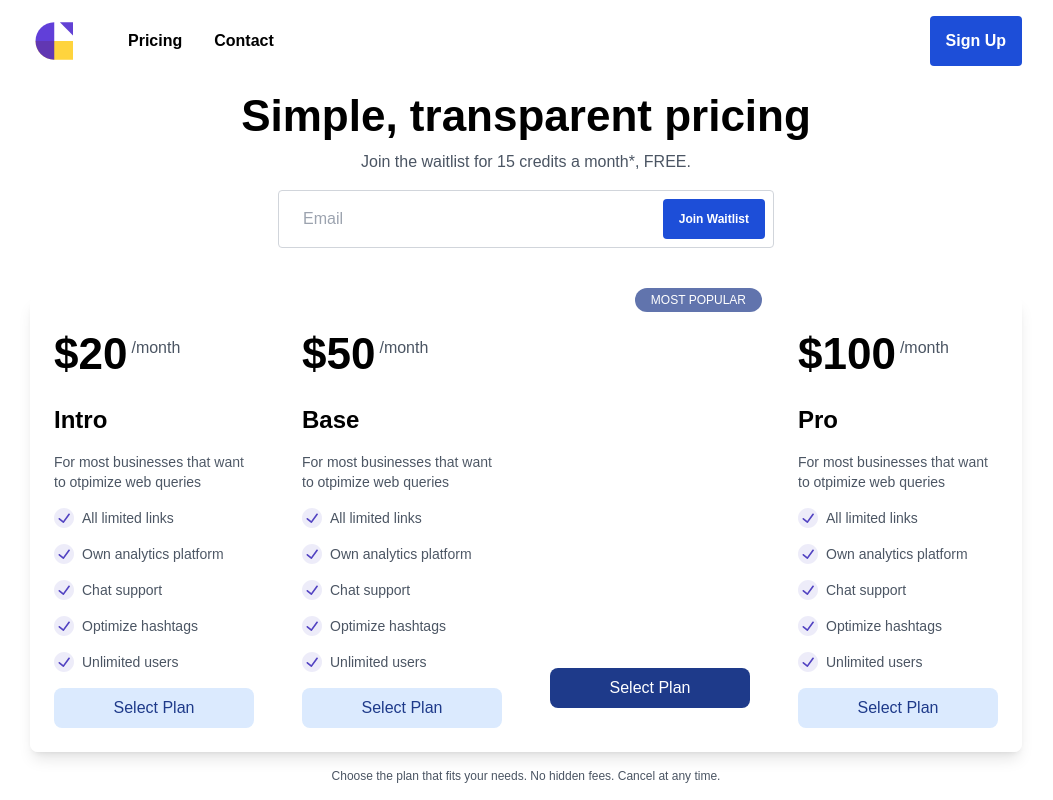
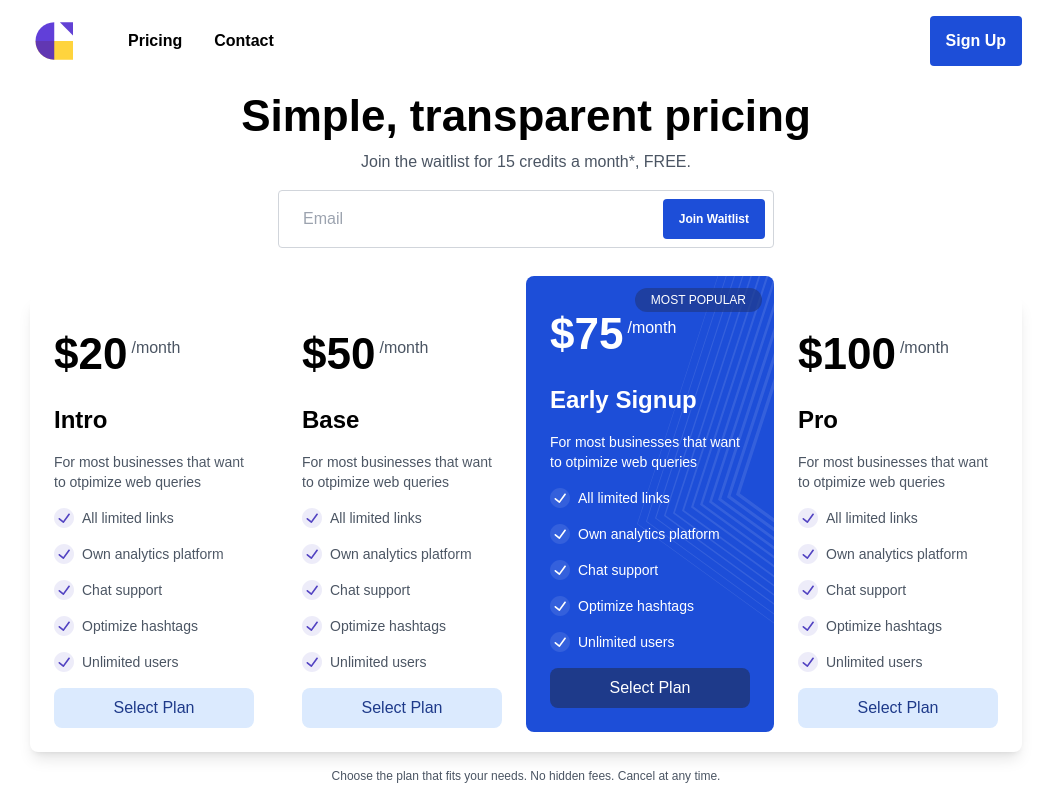
Before and after one commit to devinobrien-css/growthly-ui, a React (Vite) app: page /pricing in a window 1280 px wide. Shown: the whole page, without its empty margins (114-1167 px from the left). Built offline with nearby package versions, Linux system fonts and the light colour scheme; a web font is replaced by a local one.

Commit message:
Update PricingCard.tsx

```diff
--- a/src/pages/Pricing/PricingCard.tsx
+++ b/src/pages/Pricing/PricingCard.tsx
@@ -54,9 +54,9 @@ export const PricingCard = ({
     <button
       id={id}
       className={cx(
-        'relative flex flex-col gap-1 overflow-hidden rounded-lg bg-white p-6 md:gap-4',
+        'relative flex flex-col gap-1 overflow-hidden rounded-lg p-6 md:gap-4',
         {
-          'bg-blue-800 text-white': isSelected,
+          'bg-blue-700 text-white': isSelected,
         },
       )}
       onClick={() => setSelectedCard()}
```
